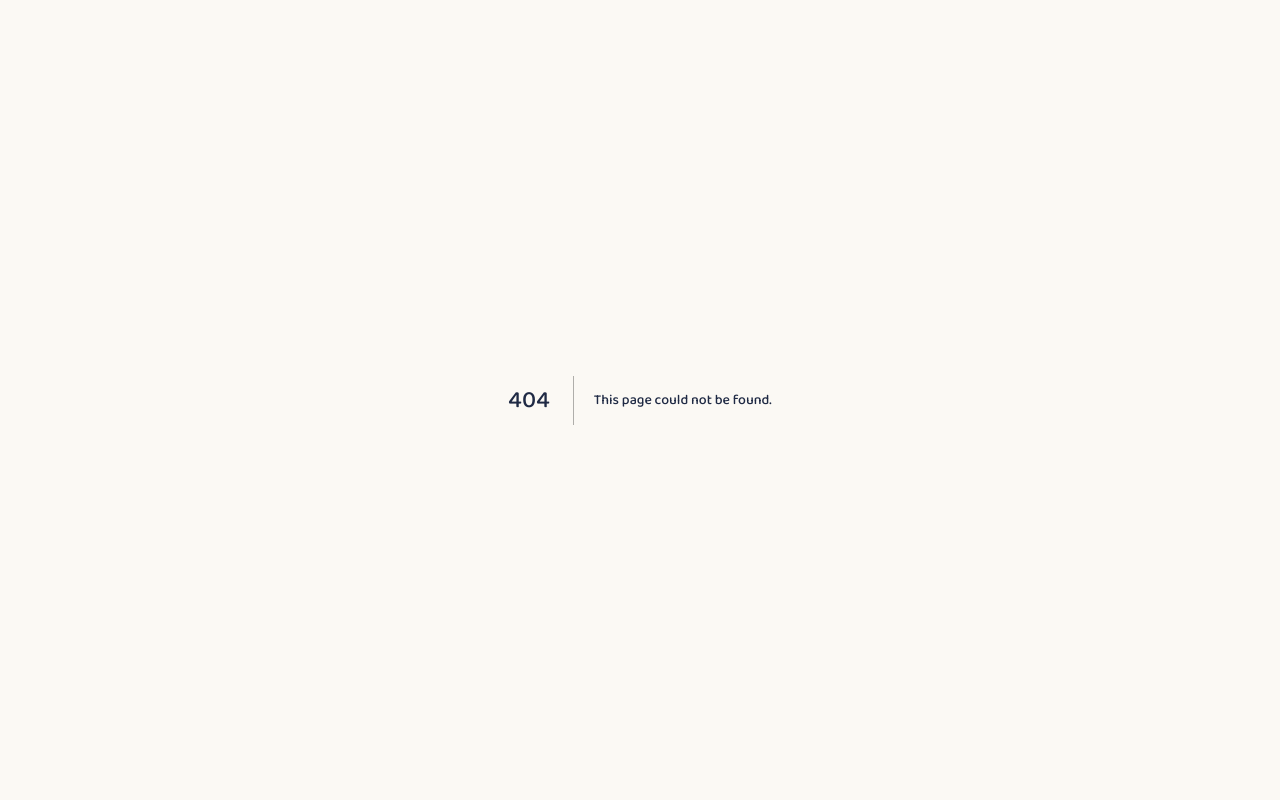
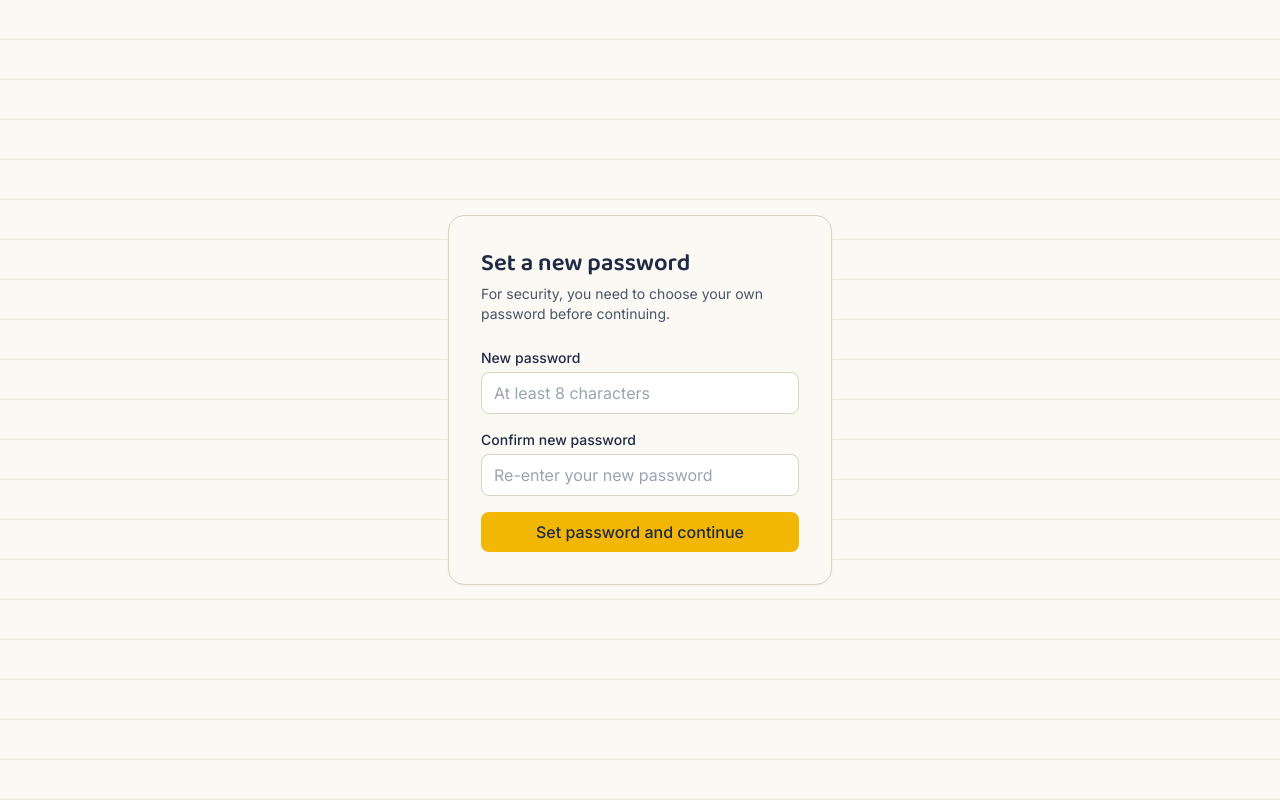
Before and after one commit to jaladedev/school_app, a Next.js app: page /change-password in a window 1280 px wide. Before the commit this address had no page. Built offline with nearby package versions, Linux system fonts and the light colour scheme; no server answers.

Commit message:
feat: implement change password functionality and loading states for various dashboard components

```diff
--- /dev/null
+++ b/app/change-password/page.tsx
@@ -0,0 +1,132 @@
+"use client";
+
+import { useState } from "react";
+import { useRouter } from "next/navigation";
+import { createClient } from "@/lib/supabase/client";
+
+export default function ChangePasswordPage() {
+  const router = useRouter();
+  const supabase = createClient();
+
+  const [newPassword, setNewPassword] = useState("");
+  const [confirmPassword, setConfirmPassword] = useState("");
+  const [error, setError] = useState<string | null>(null);
+  const [loading, setLoading] = useState(false);
+
+  async function handleSubmit(e: React.FormEvent) {
+    e.preventDefault();
+    setError(null);
+
+    if (newPassword.length < 8) {
+      setError("Password must be at least 8 characters.");
+      return;
+    }
+    if (newPassword !== confirmPassword) {
+      setError("Passwords don't match.");
+      return;
+    }
+
+    setLoading(true);
+
+    const { error: updateAuthError } = await supabase.auth.updateUser({
+      password: newPassword,
+    });
+
+    if (updateAuthError) {
+      setLoading(false);
+      setError(updateAuthError.message);
+      return;
+    }
+
+    const {
+      data: { user },
+    } = await supabase.auth.getUser();
+
+    if (user) {
+      const { error: profileError } = await supabase
+        .from("profiles")
+        .update({ must_change_password: false })
+        .eq("id", user.id);
+
+      if (profileError) {
+        setLoading(false);
+        setError(profileError.message);
+        return;
+      }
+    }
+
+    // Important: the custom access token hook (if enabled) bakes
+    // must_change_password into the JWT at issuance time. The token the
+    // browser is still holding was issued *before* the update above, so
+    // it still says `true`. Force a refresh here so the new token picks
+    // up the updated claim immediately — otherwise the middleware would
+    // read the stale claim and bounce the user right back to this page.
+    await supabase.auth.refreshSession();
+
+    router.push("/dashboard");
+    router.refresh();
+  }
+
+  return (
+    <div className="flex min-h-screen items-center justify-center bg-notebook-lines bg-paper px-4">
+      <div className="w-full max-w-sm rounded-2xl border border-rule bg-paper p-8 shadow-sm">
+        <h1 className="mb-1 font-display text-2xl font-semibold text-ink">
+          Set a new password
+        </h1>
+        <p className="mb-6 text-sm text-ink-soft">
+          For security, you need to choose your own password before continuing.
+        </p>
+
+        <form onSubmit={handleSubmit} className="space-y-4">
+          <div>
+            <label htmlFor="newPassword" className="mb-1 block text-sm font-medium text-ink">
+              New password
+            </label>
+            <input
+              id="newPassword"
+              type="password"
+              required
+              minLength={8}
+              value={newPassword}
+              onChange={(e) => setNewPassword(e.target.value)}
+              className="w-full rounded-lg border border-rule bg-white px-3 py-2 text-ink outline-none focus-visible:border-marigold"
+              placeholder="At least 8 characters"
+            />
+          </div>
+
+          <div>
+            <label
+              htmlFor="confirmPassword"
+              className="mb-1 block text-sm font-medium text-ink"
+            >
+              Confirm new password
+            </label>
+            <input
+              id="confirmPassword"
+              type="password"
+              required
+              value={confirmPassword}
+              onChange={(e) => setConfirmPassword(e.target.value)}
+              className="w-full rounded-lg border border-rule bg-white px-3 py-2 text-ink outline-none focus-visible:border-marigold"
+              placeholder="Re-enter your new password"
+            />
+          </div>
+
+          {error && (
+            <p role="alert" className="text-sm text-clay">
+              {error}
+            </p>
+          )}
+
+          <button
+            type="submit"
+            disabled={loading}
+            className="w-full rounded-lg bg-marigold px-4 py-2 font-medium text-ink transition hover:bg-marigold-dark disabled:opacity-60"
+          >
+            {loading ? "Saving…" : "Set password and continue"}
+          </button>
+        </form>
+      </div>
+    </div>
+  );
+}
--- /dev/null
+++ b/app/dashboard/admin/students/loading.tsx
@@ -0,0 +1,11 @@
+import { SkeletonList } from "@/components/Skeleton";
+
+export default function Loading() {
+  return (
+    <div>
+      <div className="mb-1 h-6 w-32 animate-pulse rounded bg-rule/60" />
+      <div className="mb-6 h-4 w-40 animate-pulse rounded bg-rule/60" />
+      <SkeletonList count={8} />
+    </div>
+  );
+}
--- /dev/null
+++ b/app/dashboard/announcements/loading.tsx
@@ -0,0 +1,11 @@
+import { SkeletonList } from "@/components/Skeleton";
+
+export default function Loading() {
+  return (
+    <div className="max-w-2xl">
+      <div className="mb-1 h-6 w-40 animate-pulse rounded bg-rule/60" />
+      <div className="mb-6 h-4 w-56 animate-pulse rounded bg-rule/60" />
+      <SkeletonList count={4} />
+    </div>
+  );
+}
--- /dev/null
+++ b/app/dashboard/loading.tsx
@@ -0,0 +1,5 @@
+import { PageLoader } from "@/components/PageLoader";
+
+export default function Loading() {
+  return <PageLoader />;
+}
--- /dev/null
+++ b/app/dashboard/student/loading.tsx
@@ -0,0 +1,11 @@
+import { SkeletonCardGrid } from "@/components/Skeleton";
+
+export default function Loading() {
+  return (
+    <div>
+      <div className="mb-1 h-5 w-24 animate-pulse rounded bg-rule/60" />
+      <div className="mb-6 h-4 w-56 animate-pulse rounded bg-rule/60" />
+      <SkeletonCardGrid count={6} />
+    </div>
+  );
+}
--- /dev/null
+++ b/app/dashboard/student/topics/[topicId]/loading.tsx
@@ -0,0 +1,5 @@
+import { SkeletonDocument } from "@/components/Skeleton";
+
+export default function Loading() {
+  return <SkeletonDocument />;
+}
--- /dev/null
+++ b/components/PageLoader.tsx
@@ -0,0 +1,12 @@
+export function PageLoader({ label }: { label?: string }) {
+  return (
+    <div className="flex min-h-[50vh] flex-col items-center justify-center gap-3">
+      <div
+        role="status"
+        aria-label={label ?? "Loading"}
+        className="h-8 w-8 animate-spin rounded-full border-2 border-rule border-t-marigold"
+      />
+      {label && <p className="text-sm text-ink-soft">{label}</p>}
+    </div>
+  );
+}
--- /dev/null
+++ b/components/Skeleton.tsx
@@ -0,0 +1,62 @@
+function SkeletonBlock({ className = "" }: { className?: string }) {
+  return (
+    <div
+      className={`animate-pulse rounded-md bg-rule/60 ${className}`}
+      aria-hidden="true"
+    />
+  );
+}
+
+// Matches the subject/class card grids (student subjects page, admin
+// classes overview) — a grid of bordered boxes with a title + subtitle line.
+export function SkeletonCardGrid({ count = 6 }: { count?: number }) {
+  return (
+    <div
+      role="status"
+      aria-label="Loading"
+      className="grid grid-cols-2 gap-4 sm:grid-cols-3"
+    >
+      {Array.from({ length: count }).map((_, i) => (
+        <div key={i} className="rounded-xl border border-rule bg-white p-5">
+          <SkeletonBlock className="mb-2 h-5 w-3/4" />
+          <SkeletonBlock className="h-4 w-1/2" />
+        </div>
+      ))}
+    </div>
+  );
+}
+
+// Matches list-style pages — student roster, notes list, announcements,
+// timetable entries — a stack of bordered rows with a title + meta line.
+export function SkeletonList({ count = 5 }: { count?: number }) {
+  return (
+    <div role="status" aria-label="Loading" className="space-y-2">
+      {Array.from({ length: count }).map((_, i) => (
+        <div
+          key={i}
+          className="flex items-center justify-between rounded-lg border border-rule bg-white px-4 py-3"
+        >
+          <div className="flex-1">
+            <SkeletonBlock className="mb-2 h-4 w-2/5" />
+            <SkeletonBlock className="h-3 w-1/4" />
+          </div>
+          <SkeletonBlock className="h-6 w-16 rounded-full" />
+        </div>
+      ))}
+    </div>
+  );
+}
+
+// Matches a single content page (topic notes, grade detail) — a title
+// line followed by paragraph-shaped blocks.
+export function SkeletonDocument() {
+  return (
+    <div role="status" aria-label="Loading" className="max-w-2xl">
+      <SkeletonBlock className="mb-4 h-7 w-2/3" />
+      <SkeletonBlock className="mb-2 h-4 w-full" />
+      <SkeletonBlock className="mb-2 h-4 w-full" />
+      <SkeletonBlock className="mb-6 h-4 w-4/5" />
+      <SkeletonBlock className="h-32 w-full" />
+    </div>
+  );
+}
--- a/types/database.ts
+++ b/types/database.ts
@@ -26,6 +26,7 @@ export type Profile = {
   email: string;
   phone: string | null;
   avatar_url: string | null;
+  must_change_password: boolean;
   created_at: string;
 };
 
```
Also changed, not shown: proxy.ts (+54 -2 lines).
